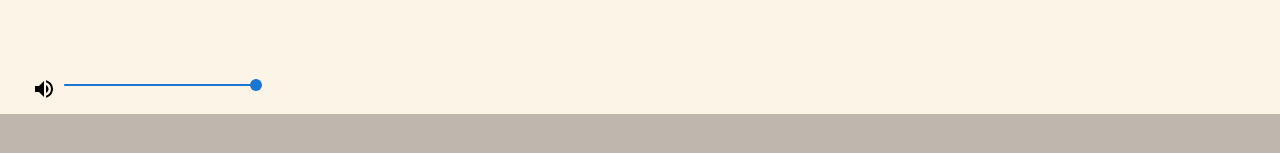
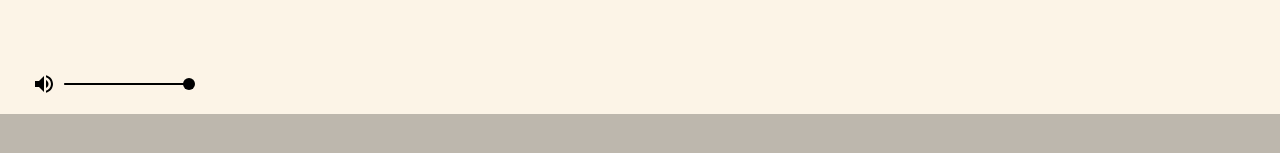
Before and after one commit to AntiAvengers/Lycaon, a React (Vite) app in the folder client/: page /home in a window 1280 px wide. Shown: the part 590-743 px from the top of the page. Built offline with nearby package versions, Linux system fonts and the light colour scheme.

Commit message:
updated soundControl css

```diff
--- a/client/src/components/soundControl.jsx
+++ b/client/src/components/soundControl.jsx
@@ -26,7 +26,7 @@ const SoundConrol = () => {
     };
 
     return (
-        <div className="flex flex-col justify-center items-start mx-8 my-2">
+        <div className="flex flex-col justify-center items-start mx-8 my-4">
             {/* Audio Element */}
             <audio ref={audioRef} src="your-sound-file.mp3" preload="auto" />
 
@@ -36,7 +36,6 @@ const SoundConrol = () => {
                 <button onClick={toggleMute} className="text-black">
                     {isMuted ? <VolumeOffIcon /> : <VolumeUpIcon />}
                 </button>
-                <div className="w-48">
                 <Slider
                     size="small"
                     min={0}
@@ -44,23 +43,11 @@ const SoundConrol = () => {
                     value={volume}
                     onChange={handleVolumeChange}
                     valueLabelDisplay="auto"
-                        valueLabelFormat={(value) =>
-                            `${Math.round(value * 100)}%`
-                        }
+                    valueLabelFormat={(value) => `${Math.round(value * 100)}%`}
                     step={0.01}
                     aria-label="Volume Control"
+                    sx={{ width: 125 , color:"black"}}
                 />
-                </div>
-                {/* <input
-                    type="range"
-                    min="0"
-                    max="1"
-                    step="0.01"
-                    value={volume}
-                    onChange={handleVolumeChange}
-                    className="w-48"
-                /> */}
-                {/* <span className="text-lg">{Math.round(volume * 100)}%</span> */}
             </div>
         </div>
     );
```
Lines whose indentation alone changed are shown as unchanged.
